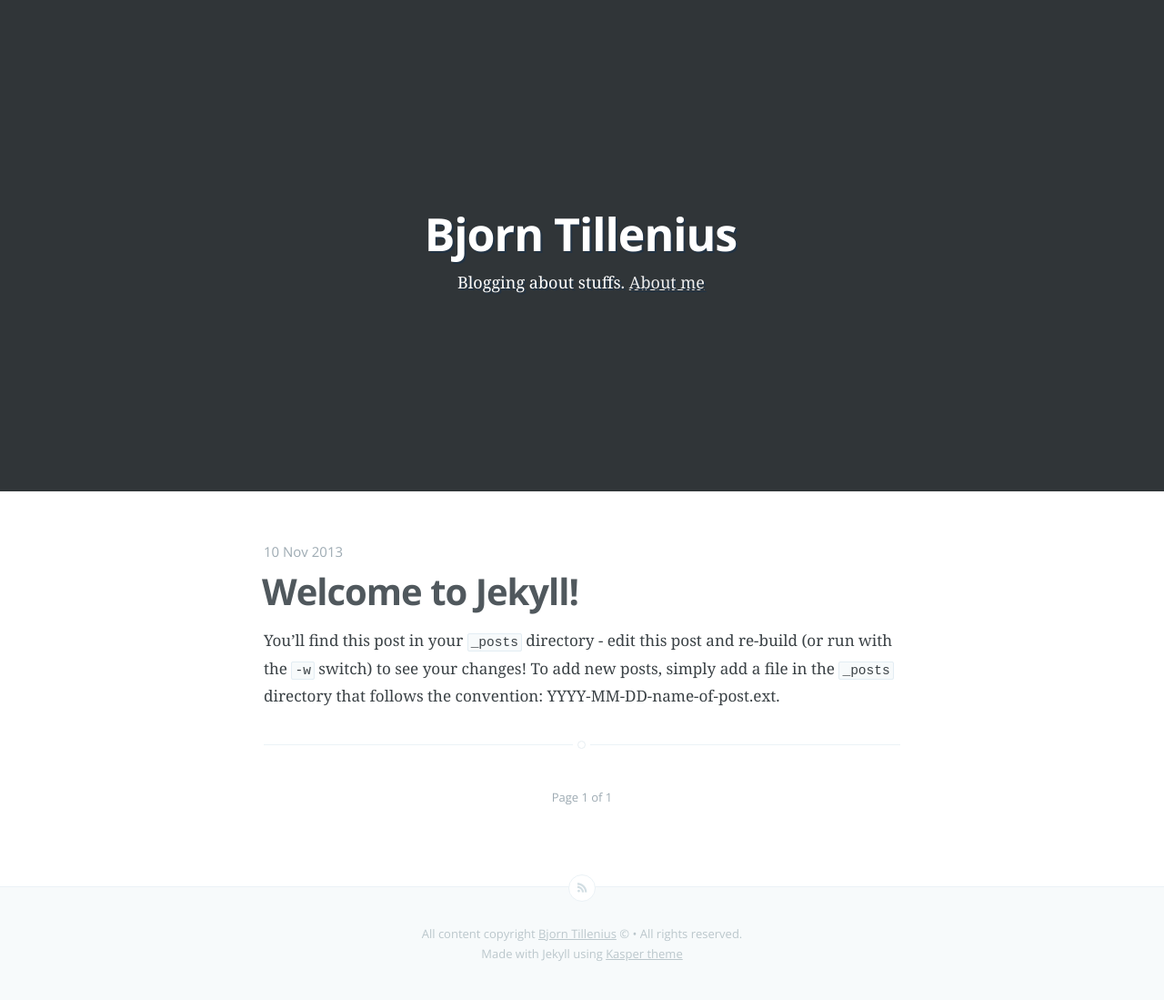
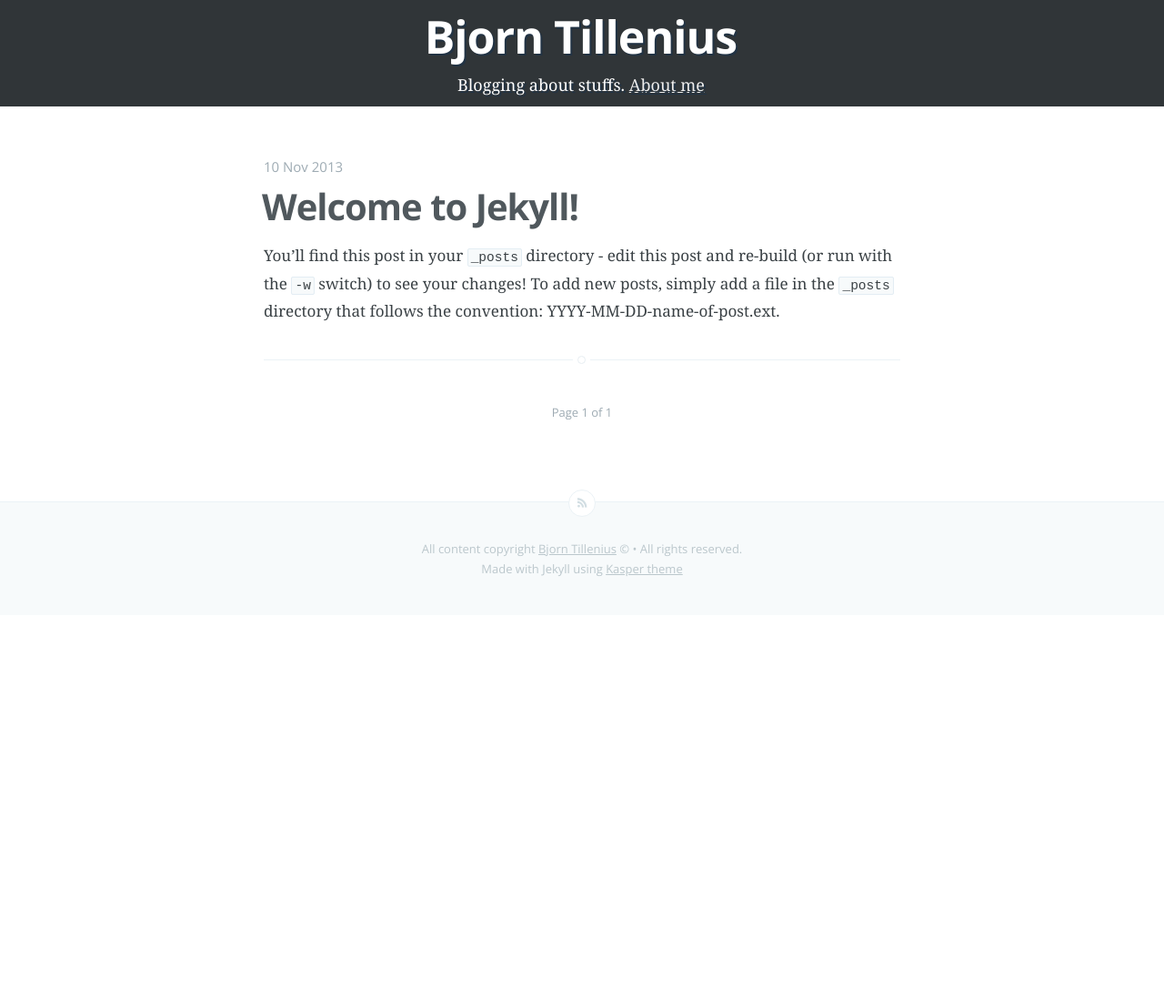
Before and after one commit to bjornt/bjornt.github.io, a Jekyll site: the page built from index.html, in a window 1280 px wide. Shown: the whole page at 91% size. Built offline with Jekyll 4.4.1, drawn with Linux system fonts in a browser that asks for light colours; Markdown is read by kramdown in place of the engine named in the settings; the list of posts is cut into pages by our own code; after the commit the page ends 900 px from its top, so only the background shows below that.

Commit message:
Modify CSS to reduce header size.

```diff
--- a/assets/css/screen.css
+++ b/assets/css/screen.css
@@ -368,7 +368,7 @@ margin on the iframe, cause it breaks stuff. */
     position: relative;
     display: table;
     width: 100%;
-    height: 60%;
+    /*height: 15%; */
     margin-bottom: 5rem;
     text-align: center;
     color: #fff;
@@ -399,7 +399,7 @@ margin on the iframe, cause it breaks stuff. */
 }
 
 .blog-description {
-    margin: 0;
+    margin: 0 0 10px 0;
     font-size: 1.8rem;
     line-height: 1.5em;
     font-weight: 300;
```
